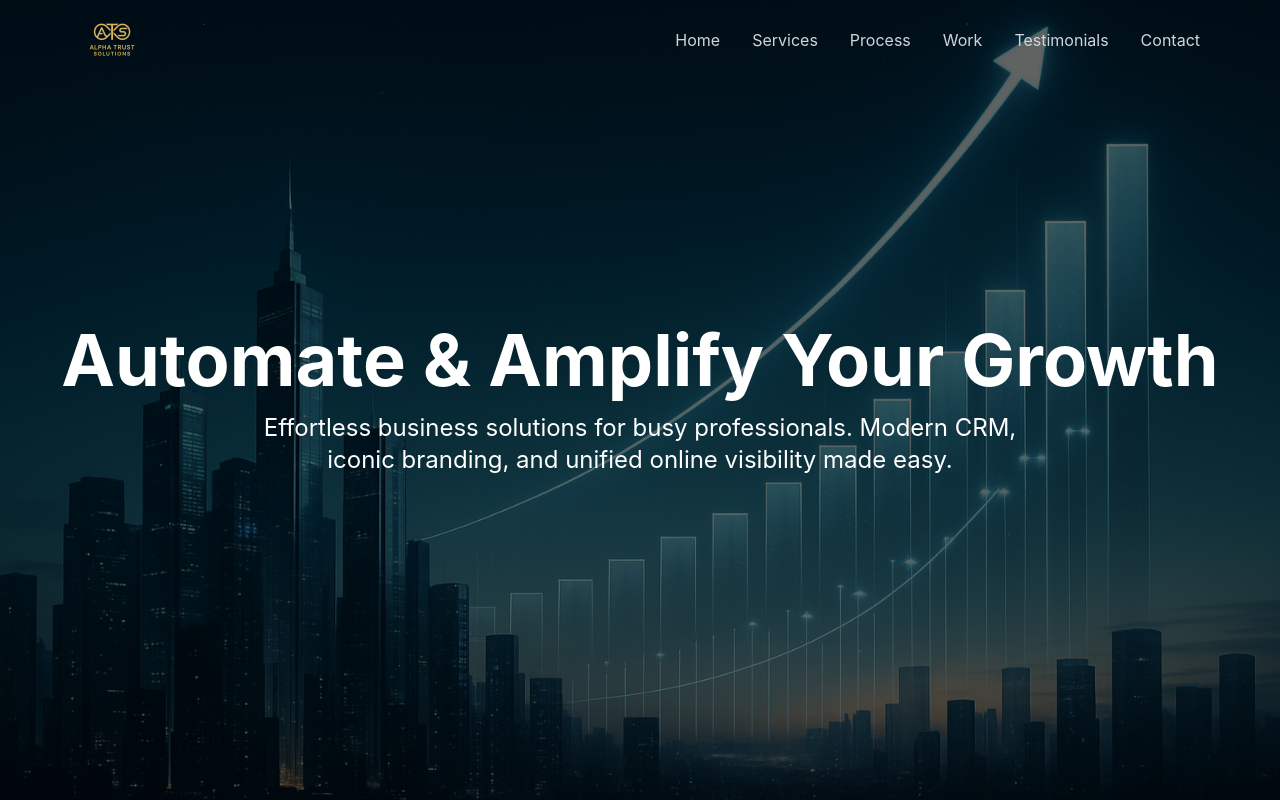
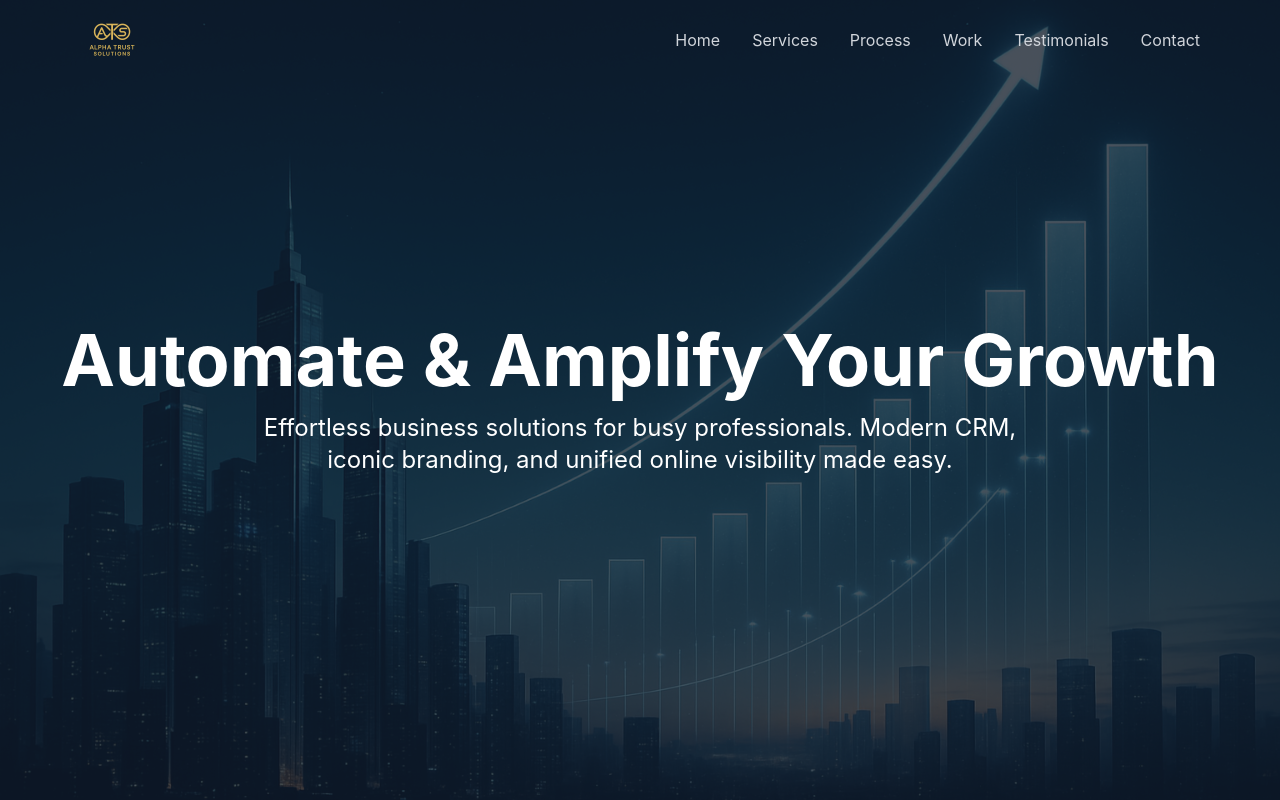
Before and after one commit to lerskytech/ATS-Final, a React (Vite) app: page / in a window 1280 px wide. Shown: the top 800 px of the page. Built offline with nearby package versions, Linux system fonts and the light colour scheme; the HTML template or start-up script is replaced by a standard one.

Commit message:
fix: Restore transparent gray container in hero section

```diff
--- a/src/components/Hero.tsx
+++ b/src/components/Hero.tsx
@@ -8,7 +8,7 @@ const Hero = () => {
       className="relative w-full h-screen mx-auto flex items-center justify-center text-white bg-cover bg-center"
       style={{ backgroundImage: `url(${HeroImage})` }}
     >
-      <div className="absolute inset-0 bg-black opacity-60"></div>
+      <div className="absolute inset-0 bg-gray-900 opacity-75"></div>
       <div className="relative z-10 text-center px-4">
         <motion.div
           initial={{ opacity: 0, y: -50 }}
```
